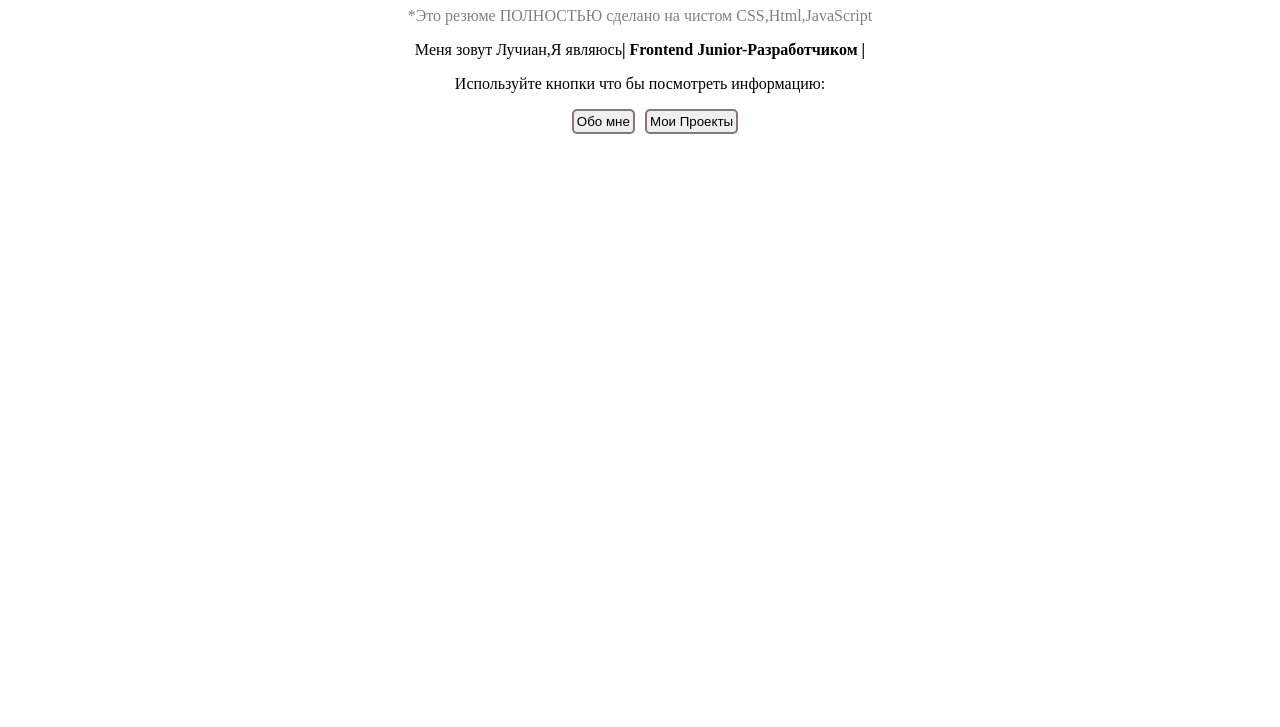
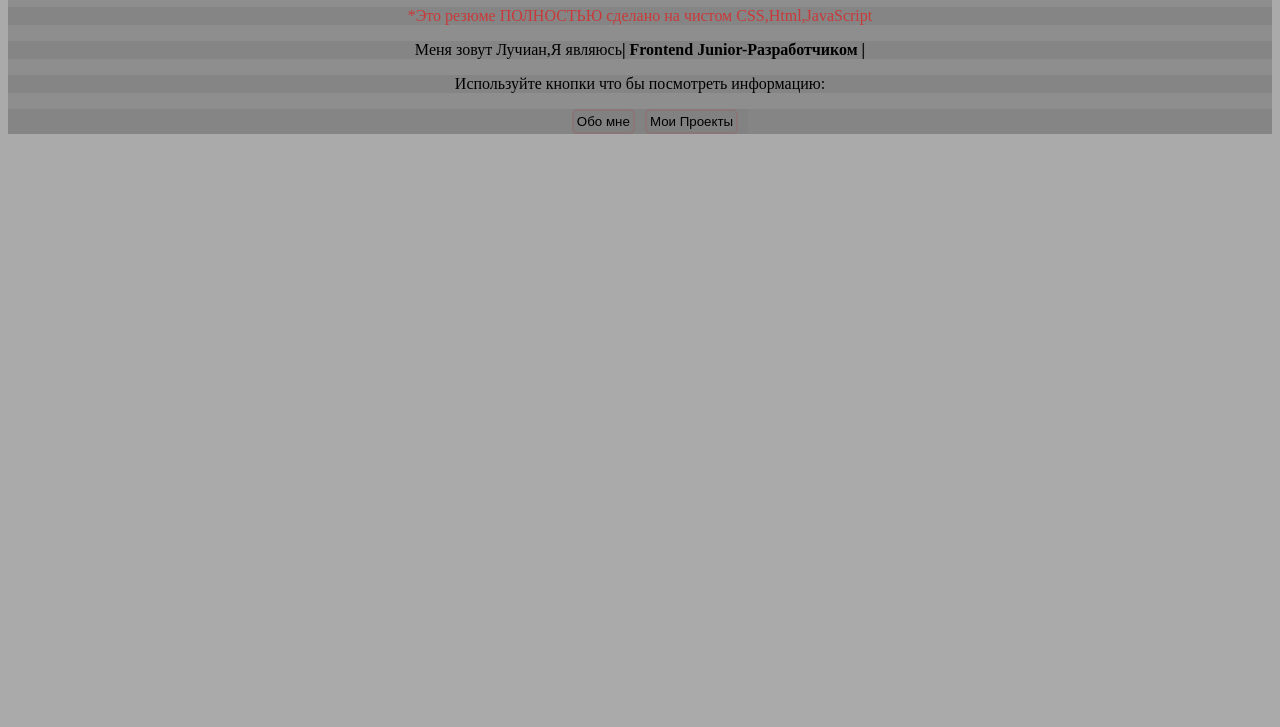
Before and after one commit to Lelouch223311/resume, a plain HTML site: page index.html in a window 1280 px wide. Shown: the part 73-800 px from the top of the page. Drawn offline with Linux system fonts and the light colour scheme.

Commit message:
Малые корректировки

```diff
--- a/index.html
+++ b/index.html
@@ -26,9 +26,10 @@
 *{
     user-select: none;
     list-style-type: none;
+    background-color: rgba(128, 128, 128, 0.662);
 }
 .pshka{
-    color: gray;
+    color: rgba(251, 0, 0, 0.573);
 }
 h1,p,ul,li{
     display: flex;
```
Also changed, not shown: myProjects.html (+5 -4 lines).
